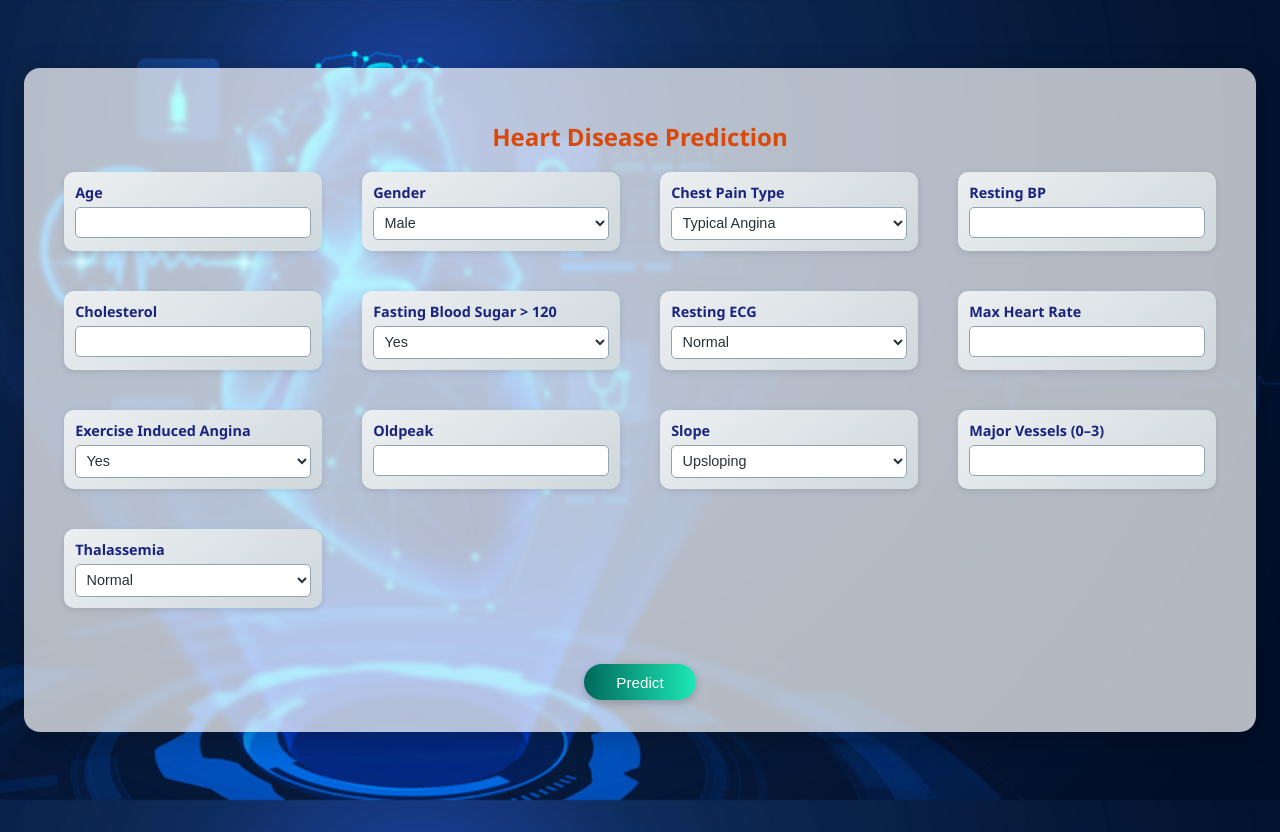
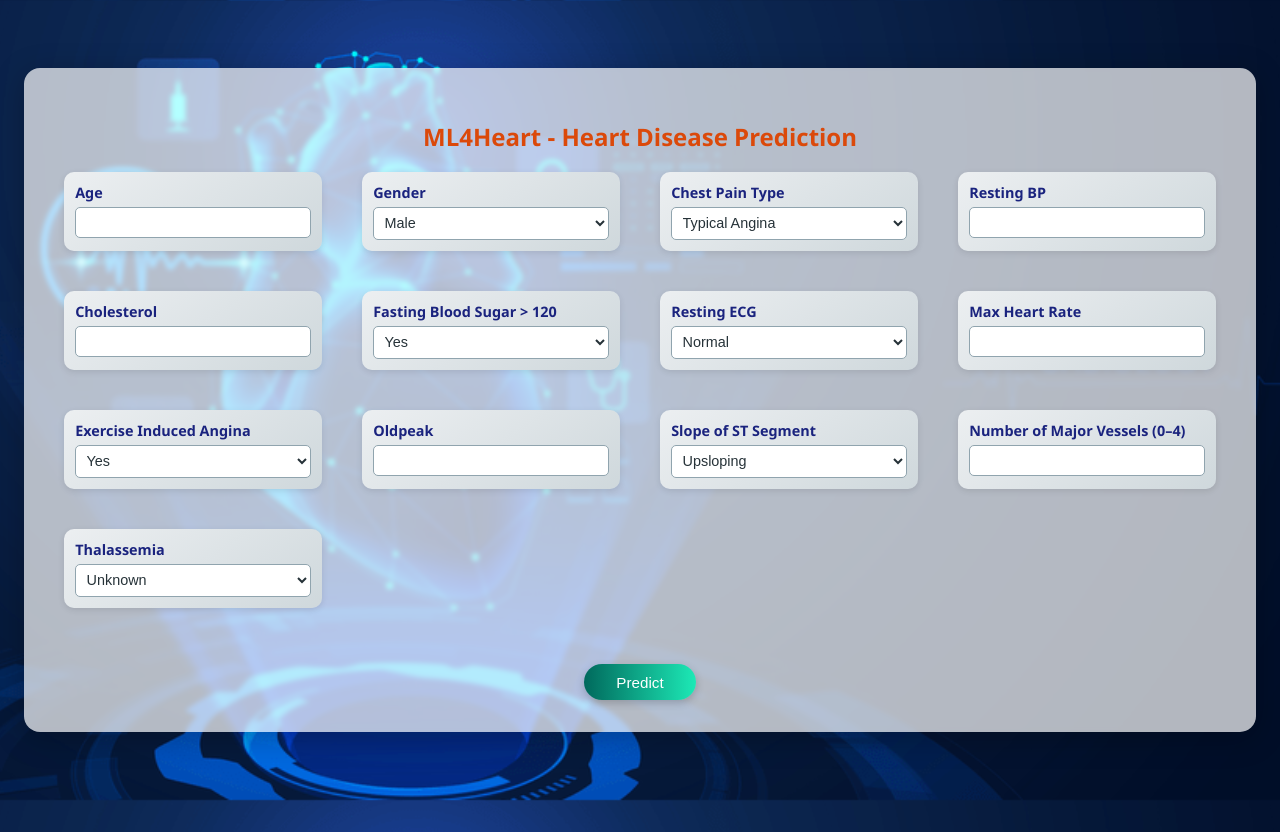
Before and after one commit to Tech-Titans-MITM/ML4Heart, a Flask app: page / in a window 1280 px wide. Run offline with Flask 3, Linux system fonts and the light colour scheme; parts of the project's set-up code (start-up, migrations or seed data) failed here and were passed over.

Commit message:
Add files via upload

```diff
--- a/templates/index.html
+++ b/templates/index.html
@@ -2,12 +2,12 @@
 <html lang="en">
 <head>
   <meta charset="UTF-8">
-  <title>Heart Disease Predictor</title>
+  <title>ML4Heart</title>
   <link rel="stylesheet" href="{{ url_for('static', filename='style.css') }}">
 </head>
 <body>
   <div class="container">
-    <h2>Heart Disease Prediction</h2>
+    <h2>ML4Heart - Heart Disease Prediction</h2>
     <form action="/predict" method="post" class="grid-form">
 
       <div class="input-box">
@@ -79,7 +79,7 @@
       </div>
 
       <div class="input-box">
-        <label>Slope</label>
+        <label>Slope of ST Segment</label>
         <select name="slope" required>
           <option value="0">Upsloping</option>
           <option value="1">Flat</option>
@@ -88,13 +88,14 @@
       </div>
 
       <div class="input-box">
-        <label>Major Vessels (0–3)</label>
-        <input type="number" name="ca" min="0" max="3" required>
+        <label>Number of Major Vessels (0–4)</label>
+        <input type="number" name="ca" min="0" max="4" required>
       </div>
 
       <div class="input-box">
         <label>Thalassemia</label>
         <select name="thal" required>
+          <option value="0">Unknown</option>
           <option value="1">Normal</option>
           <option value="2">Fixed Defect</option>
           <option value="3">Reversible Defect</option>
```
Also changed, not shown: templates/result.html (+6 -2 lines).
